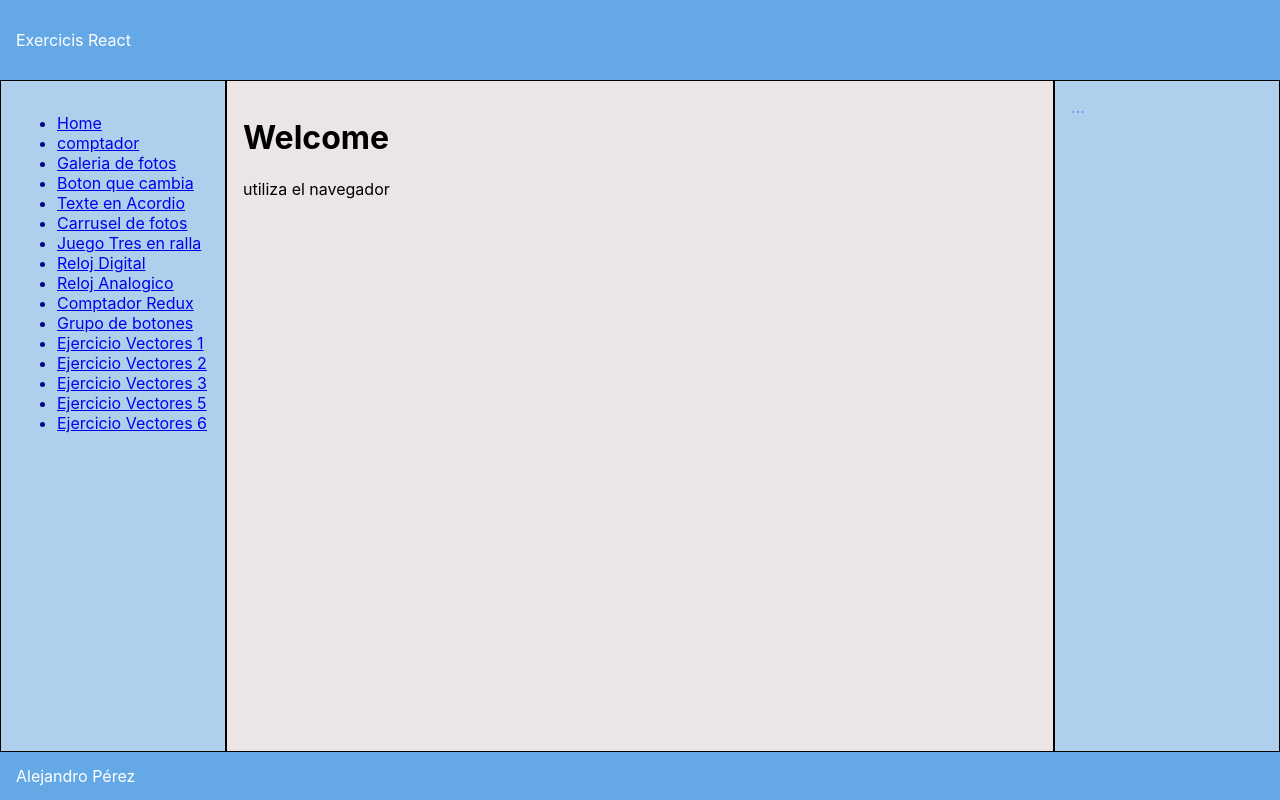
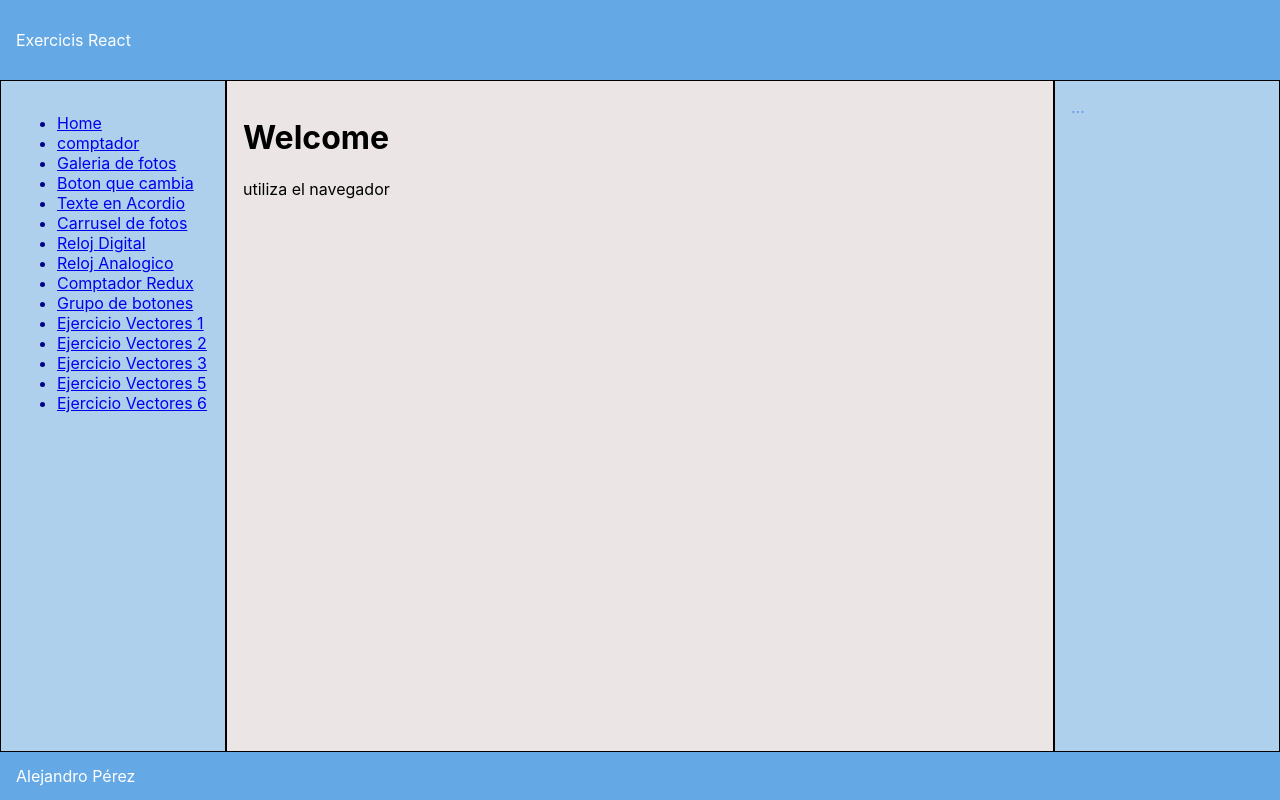
Before and after one commit to Alexpersal/exercicis, a React (Create React App) app in the folder exercicisclasse/: page /#/ in a window 1280 px wide. Built offline with nearby package versions, Linux system fonts and the light colour scheme.

Commit message:
exercici

```diff
--- a/exercicisclasse/src/pages/llista.js
+++ b/exercicisclasse/src/pages/llista.js
@@ -3,7 +3,7 @@ import Galeria from "./Galeria/Galeria";
 import ToggleButton from "./ToggleButton/ToggleButton";
 import Acordio from "./Acordio/Acordio";
 import Carrusel from "./Carrusel/Carrusel";
-import TresEnRalla from "./TresEnRalla/TresEnRalla";
+//import TresEnRalla from "./TresEnRalla/TresEnRalla";
 import VectorEj1 from "./VectorEj1/VectorEj1";
 import VectorEj2 from "./VectorEj2/VectorEj2";
 import GroupButton from "./GroupButton/GroupButton";
@@ -24,11 +24,11 @@ const llista = [
   },
   { path: "Acordio", titol: "Texte en Acordio", Element: <Acordio /> },
   { path: "Carrusel", titol: "Carrusel de fotos", Element: <Carrusel /> },
-  {
-    path: "TresEnRalla",
-    titol: "Juego Tres en ralla",
-    Element: <TresEnRalla />,
-  },
+  // {
+  //   path: "TresEnRalla",
+  //   titol: "Juego Tres en ralla",
+  //   Element: <TresEnRalla />,
+  // },
   {
     path: "Reloj-Digital",
     titol: "Reloj Digital",
```
